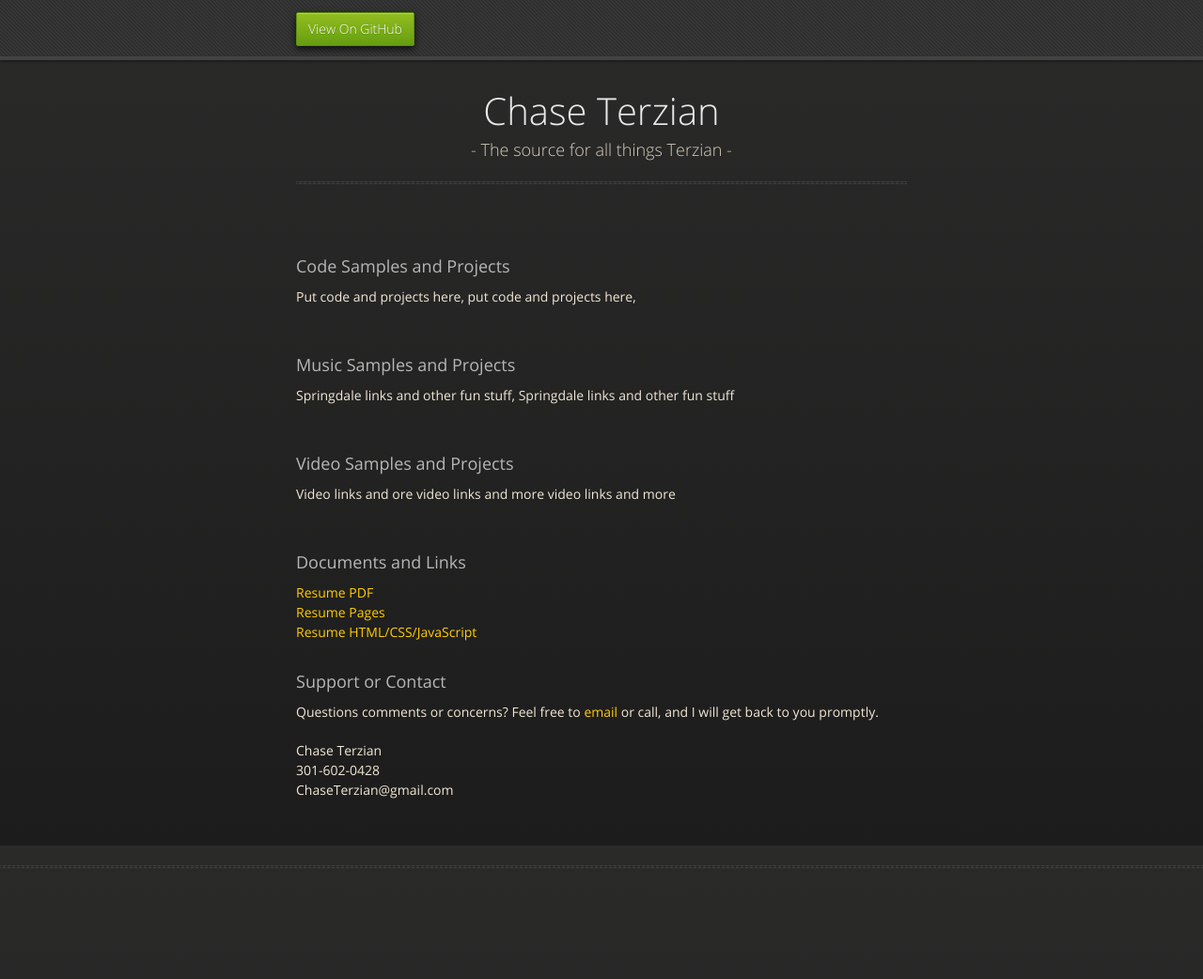
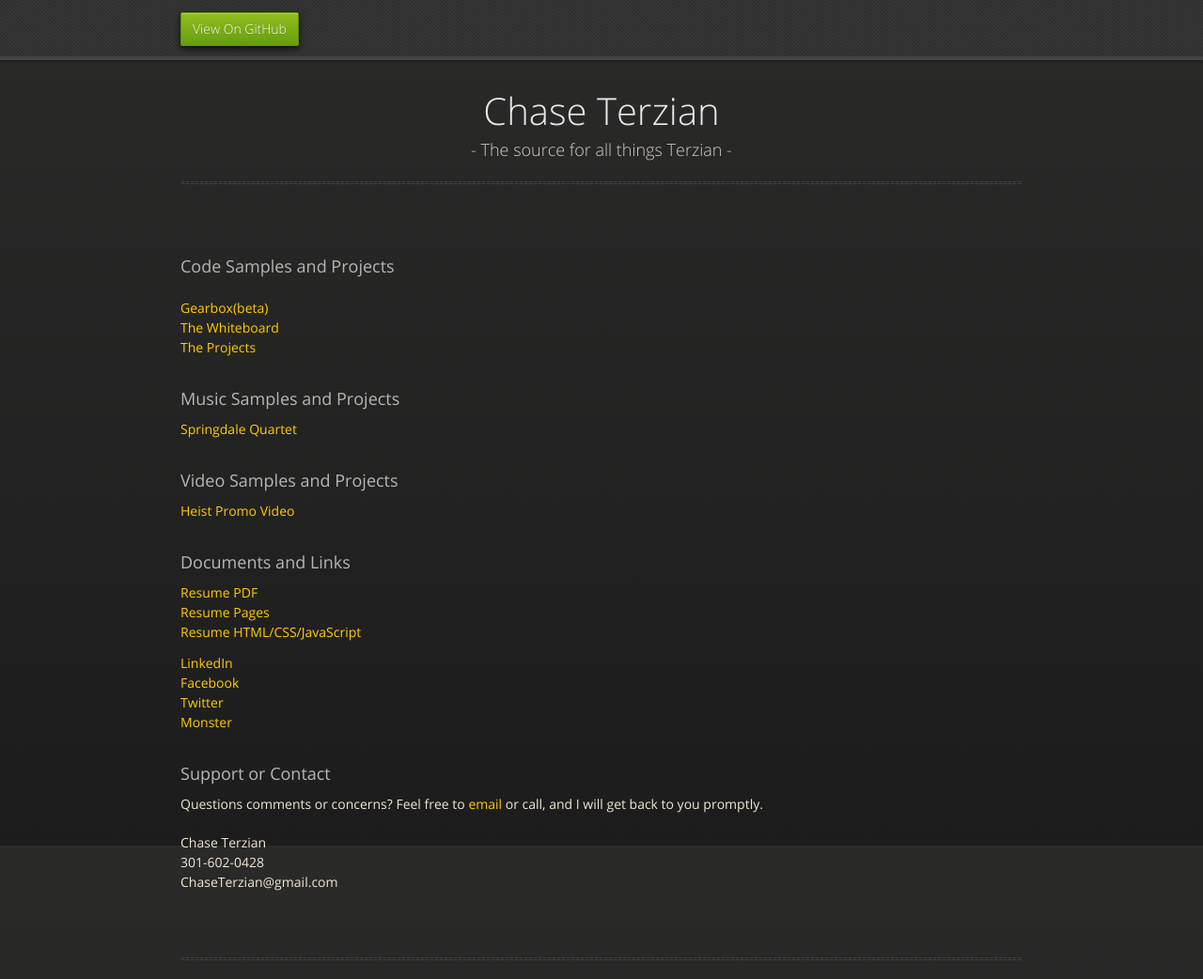
Before and after one commit to chaseterzian/chaseterzian.github.io, a Jekyll site: the page index.html, which Jekyll copies as it is, in a window 1280 px wide and 1042 px high. Shown: the whole window at 94% size. Built offline with Jekyll 4.4.1, drawn with Linux system fonts in a browser that asks for light colours; nearby versions of some CDN libraries.

Commit message:
hold page

```diff
--- a/index.html
+++ b/index.html
@@ -20,11 +20,11 @@
   <body>
       <div id="header">
         <nav>
+
           <li class="fork"><a href="https://github.com/chaseterzian">View On GitHub</a></li>
         </nav>
       </div>
 
-    <div class="wrapper">
 
       <section>
         <div id="title">
@@ -36,17 +36,36 @@
 
 <h3>
   <a class="anchor" href="#welcome-to-github-pages" aria-hidden="true"><span class="octicon octicon-link"></span></a>Code Samples and Projects</h3>
-  <p>Put code and projects here, put code and projects here, </p>
+
+  <div class='col-12-normal'></div>
+  <div><a href='gearbox-11beta.herokuapp.com'>Gearbox(beta)</a></div>
+<!--   <div class='col-4'>
+    <img src='../images/Gearbox-Landing.jpg' alt='Gearbox Landing Picture' width='100%' height='100%'></img>
+  </div>
+  <div class='col-4'>
+    <img src='../images/Gearbox-Testing1.jpg' alt='Gearbox Testing Picture' width='100%' height='100%'></img>
+  </div>
+  <div class='col-4'>
+      <img src='../images/Gearbox-Run1.jpg' alt='Gearbox Testing Picture' width='100%' height='100%'></img>
+  </div>
+ -->
+  <div><a href='https://whiteboard-rails.herokuapp.com/'>The Whiteboard</a></div>
+  <div><a href='https://the-projects-rails.herokuapp.com/'>The Projects</a></div>
+
+
+
   <div class='col-12-space'></div>
+
 
 <h3>
   <a class="anchor" href="#designer-templates" aria-hidden="true"><span class="octicon octicon-link"></span></a>Music Samples and Projects</h3>
-  <p>Springdale links and other fun stuff, Springdale links and other fun stuff</p>
+  <div><a href='https://springdalequartet.net'>Springdale Quartet</a></div>
   <div class='col-12-space'></div>
 
 <h3>
   <a class="anchor" href="#creating-pages-manually" aria-hidden="true"><span class="octicon octicon-link"></span></a>Video Samples and Projects</h3>
-  <p>Video links and ore video links and more video links and more</p>
+  <div><a href='https://www.youtube.com/watch?v=lA_feQSgApY'>Heist Promo Video</a></div>
+
   <div class='col-12-space'></div>
 
 <h3>
@@ -54,6 +73,13 @@
   <div><a href='https://www.dropbox.com/s/y0zeihrbkr97wtz/Resume.pdf?dl=0'>Resume PDF</a></div>
   <div><a href='https://www.dropbox.com/s/omphifs9wj2msff/resume.pages?dl=0'>Resume Pages</a></div>
   <div><a href='https://chase-resume.herokuapp.com/'>Resume HTML/CSS/JavaScript</a></div>
+
+  <div class='col-12-normal'></div>
+  <div><a href='https://www.linkedin.com/in/chaseterzian'>LinkedIn</a></div>
+  <div><a href='https://www.facebook.com/chaseterzian'>Facebook</a></div>
+  <div><a href='https://www.twitter.com/chaseterzian'>Twitter</a></div>
+  <div><a href='http://my.monster.com/Resume/ManageResumes?re=nv_gh_gnt1378_/home/&fwr=true'>Monster</a></div>
+
   <div class='col-12-space'></div>
 
 <h3>
@@ -65,7 +91,6 @@
   <div>ChaseTerzian@gmail.com</div>
       </section>
 
-    </div>
     <!--[if !IE]><script>fixScale(document);</script><![endif]-->
     <hr>
     <div id="header">
--- a/stylesheets/styles.css
+++ b/stylesheets/styles.css
@@ -1,14 +1,3 @@
-.col-1-var(){
-  width: 8.33%;
-  height: var()px;
-  float: left;
-}
-
-.col-1-var(){
-  width: 8.33333%;
-  height: var()px;
-  float: left;
-}
 .col-1{
   width: 8.33333%;
   float: left;
@@ -20,10 +9,12 @@
 .col-3{
   width: 25%;
   float: left;
+  border: 1px solid transparent;
 }
 .col-4{
-  width: 33.33333%;
+  width: 33.1%;
   float: left;
+  border: 1px solid black;
 }
 .col-5{
   width: 41.66666%;
@@ -40,6 +31,7 @@
 .col-8{
   width: 66.66666%;
   float: left;
+  border: 1px solid transparent;
 }
 .col-9{
   width: 75.00%;
@@ -56,7 +48,12 @@
 .col-12-space{
   height: 30px;
   width: 100.00%;
-  float: left;
+  border: 1px solid transparent;
+}
+.col-12-normal{
+  height: 10px;
+  width: 100.00%;
+  border: 1px solid transparent;
 }
 
 
@@ -594,7 +591,7 @@ table {
 }
 
 body {
-  padding: 0px 0 20px 0px;
+  padding: 0% 15% 0% 15%;
   margin: 0px;
   font: 14px/1.5 "OpenSansRegular", "Helvetica Neue", Helvetica, Arial, sans-serif;
   color: #f0e7d5;
@@ -607,6 +604,9 @@ body {
   background: -o-linear-gradient(#2a2a29, #1c1c1c);
   background: -ms-linear-gradient(#2a2a29, #1c1c1c);
   background: linear-gradient(#2a2a29, #1c1c1c);
+}
+.pad10{
+  padding-left: 10%;
 }
 
 h1, h2, h3, h4, h5, h6 {
@@ -669,12 +669,6 @@ strong {
   font-weight: normal;
 }
 
-.wrapper {
-  max-width: 650px;
-  margin: 0 auto;
-  position: relative;
-  padding: 0 20px;
-}
 
 section img {
   max-width: 100%;
@@ -774,7 +768,7 @@ dt {
   box-shadow: 0px 1px 3px rgba(0, 0, 0, 0.25);
 }
 #header nav {
-  max-width: 650px;
+  max-width: 70%;
   margin: 0 auto;
   padding: 0 10px;
   background: blue;
@@ -847,7 +841,6 @@ dt {
 }
 
 section {
-  max-width: 650px;
   padding: 30px 0px 50px 0px;
   margin: 20px 0;
   margin-top: 70px;
```
Also changed, not shown: images/Gearbox-Landing.jpg (added), images/The-Projects-Authentication.jpg (added), images/The-Projects-Registration.jpg (added), images/The-Projects-Welcome.jpg (added), 4 other files.
